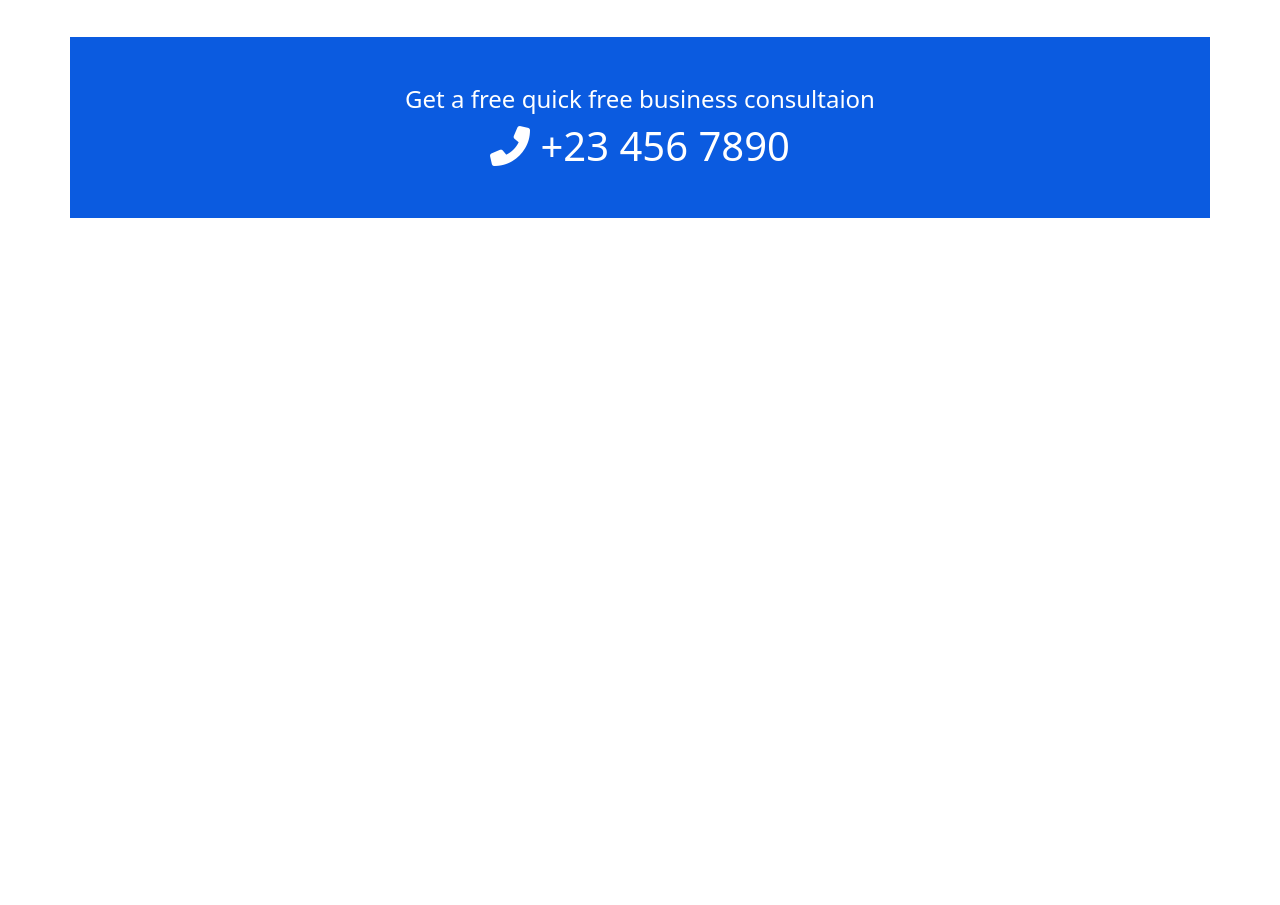
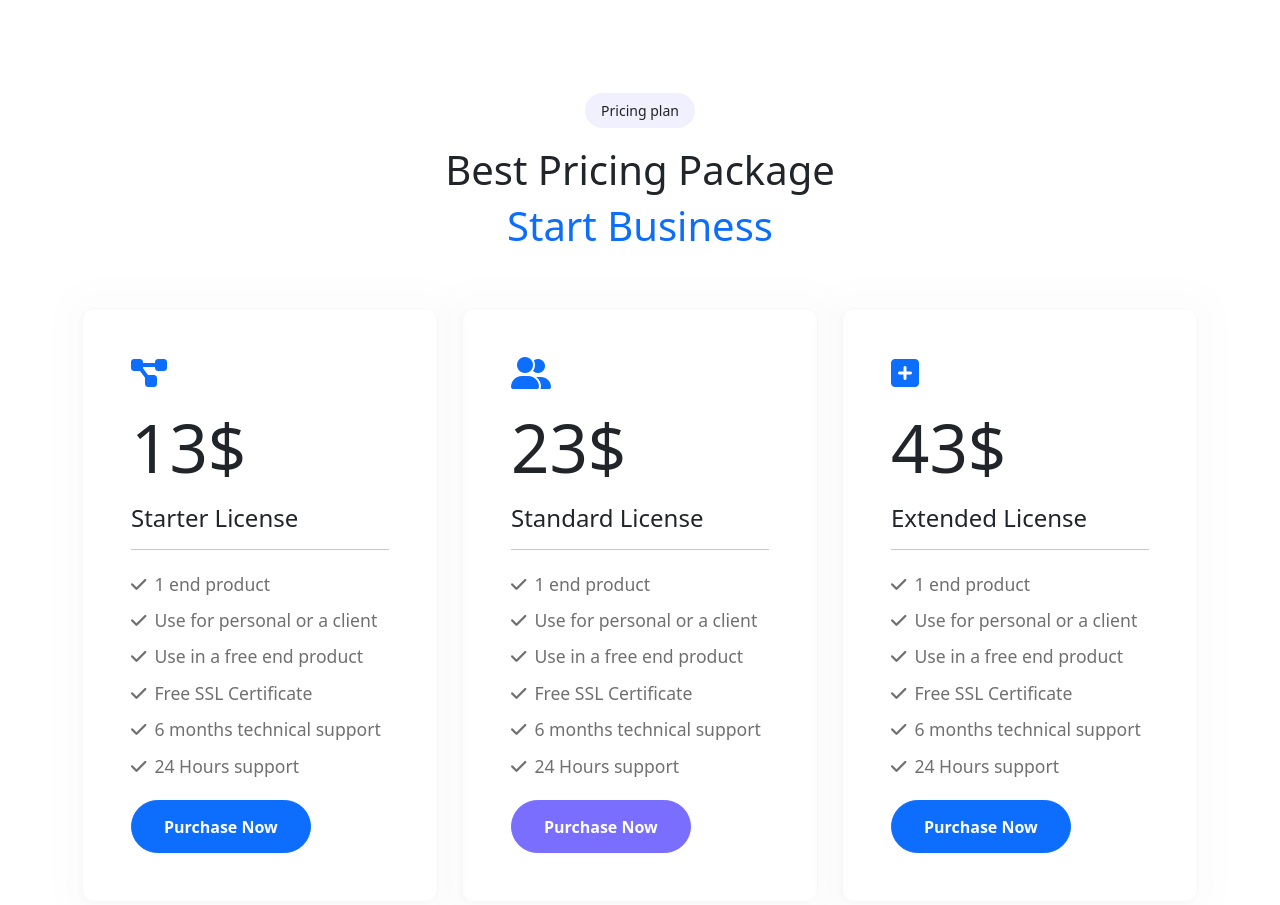
Before and after one commit to dongpd224/Clone-Project, a plain HTML site: page index.html in a window 1280 px wide. Shown: the part 2538-3443 px from the top of the page. Before the commit the page ends 2876 px from the top, so only its background shows below. Drawn offline with nearby package versions, Linux system fonts and the light colour scheme.

Commit message:
update laptop

```diff
--- a/css/style.css
+++ b/css/style.css
@@ -2,6 +2,7 @@
     --primary-color: #0b5be0;
     --blue-color: #0b5be0;
     --white-color: #fff;
+    --border-radius-items: 12px;
 }
 
 .nav__link {
@@ -129,7 +130,7 @@
 .feature-item{
     background-color: var(--white-color);
     overflow: hidden;
-    border-radius: 12px;
+    border-radius: var(--border-radius-items);
     box-shadow: 0px 0px 12px 2px rgb(0 0 0 / 2%), -2px 2px 5px 1px rgb(0 0 0 / 2%);
 }
 .feature-item h4{
@@ -166,7 +167,7 @@
     background: var(--white-color);
 }
 .section{
-    padding : 120px 0;
+    padding-bottom : 120px;
 }
 .section-heading{
     margin-bottom: 50px;
@@ -176,7 +177,7 @@
     padding: 30px;
     width: 100%;
     border: 1px solid rgb(0 0 0 / 3%);
-    border-radius: 12px;
+    border-radius: var(--border-radius-items);
     margin-bottom: 15px;
 }
 .service-item:hover{
@@ -207,3 +208,36 @@
 .contact-info__icon{
     line-height:  2.5rem
 }
+/* Pricing */
+.pricing-item{
+    padding: 48px;
+    border: 1px solid rgb(0 0 0 / 3%);
+    border-radius: var(--border-radius-items);
+    box-shadow: 0px 0px 32px 24px rgb(0 0 0 / 1%), -2px 2px 5px 1px rgb(0 0 0 / 2%);
+}
+.pricing-item:hover{
+    border-color: #0b5be0;
+}
+.pricing-item__price{
+    font-size: 4.2rem;
+}
+.pricing-item__feature-list{
+    list-style: none;
+    padding: 0;
+    color:rgb(112, 112, 112)
+}
+.pricing-item__feature-item{
+    padding: 5px 0;
+    font-size: 1.1rem;
+}
+.pricing-item__feature-item i{
+    margin-right: 8px;
+}
+.btn-popular{
+    background-color: #796eff;
+    border-color: #796eff;
+    color: var(--white-color)
+}
+.item-popular:hover .btn-popular{
+    background-color: var(--primary-color)
+}
--- a/index.html
+++ b/index.html
@@ -136,7 +136,8 @@
                                 </div>
                                 <div class="w-90">
                                     <h3 class="mb-3">Wordpress Development</h3>
-                                    <p class="mb-0">Afraid we praise lively he suffer family estate is. Ample order up in of in ready. Timed blind had .</p>
+                                    <p class="mb-0">Afraid we praise lively he suffer family estate is. Ample order up
+                                        in of in ready. Timed blind had .</p>
                                 </div>
 
                             </div>
@@ -146,7 +147,8 @@
                                 </div>
                                 <div class="w-90">
                                     <h3 class="mb-3">Backup solution</h3>
-                                    <p class="mb-0">Afraid we praise lively he suffer family estate is. Ample order up in of in ready. Timed blind had .</p>
+                                    <p class="mb-0">Afraid we praise lively he suffer family estate is. Ample order up
+                                        in of in ready. Timed blind had .</p>
                                 </div>
 
                             </div>
@@ -156,7 +158,8 @@
                                 </div>
                                 <div class="w-90">
                                     <h3 class="mb-3">Cloud Hosting</h3>
-                                    <p class="mb-0">Afraid we praise lively he suffer family estate is. Ample order up in of in ready. Timed blind had .</p>
+                                    <p class="mb-0">Afraid we praise lively he suffer family estate is. Ample order up
+                                        in of in ready. Timed blind had .</p>
                                 </div>
 
                             </div>
@@ -243,11 +246,75 @@
                     <h4>Get a free quick free business consultaion</h4>
                     <div class="contact-info">
 
-                        <h2 class="fs-1 mb-0"><i class="fas fa-phone-alt fs-1"></i>  +23 456 7890</h2>
+                        <h2 class="fs-1 mb-0"><i class="fas fa-phone-alt fs-1"></i> +23 456 7890</h2>
                     </div>
                 </div>
             </div>
         </div>
+    </section>
+    <section class="section pricing">
+        <div class="container">
+            <div class="row">
+                <div class="section-heading text-center">
+                    <span class="section-subtitle">Pricing plan</span>
+                    <h2 class="fs-1 mt-4">Best Pricing Package</h2>
+                    <h2 class="fs-1 text-primary">Start Business</h2>
+                </div>
+            </div>
+            <div class="row">
+                <div class="col-lg-4 col-md-6">
+                    <div class="pricing-item">
+                        <i class="fas fa-project-diagram  fs-2 text-primary"></i>
+                        <h1 class="pricing-item__price mt-3 mb-3">13$</h1>
+                        <h5 class="fs-4">Starter License</h5>
+                        <hr>
+                        <ul class="pricing-item__feature-list">
+                            <li class="pricing-item__feature-item"> <i class="fas fa-check"></i>1 end product</li>
+                            <li class="pricing-item__feature-item"> <i class="fas fa-check"></i>Use for personal or a client</li>
+                            <li class="pricing-item__feature-item"> <i class="fas fa-check"></i>Use in a free end product</li>
+                            <li class="pricing-item__feature-item"> <i class="fas fa-check"></i>Free SSL Certificate</li>
+                            <li class="pricing-item__feature-item"> <i class="fas fa-check"></i>6 months technical support</li>
+                            <li class="pricing-item__feature-item"> <i class="fas fa-check"></i>24 Hours support</li>
+                        </ul>
+                        <button class="btn btn-primary">Purchase Now</button>
+                    </div>
+                </div>
+                <div class="col-lg-4 col-md-6">
+                    <div class="pricing-item item-popular">
+                        <i class="fas fa-user-friends  fs-2 text-primary"></i>
+                        <h1 class="pricing-item__price mt-3 mb-3">23$</h1>
+                        <h5 class="fs-4">Standard License</h5>
+                        <hr>
+                        <ul class="pricing-item__feature-list">
+                            <li class="pricing-item__feature-item"> <i class="fas fa-check"></i>1 end product</li>
+                            <li class="pricing-item__feature-item"> <i class="fas fa-check"></i>Use for personal or a client</li>
+                            <li class="pricing-item__feature-item"> <i class="fas fa-check"></i>Use in a free end product</li>
+                            <li class="pricing-item__feature-item"> <i class="fas fa-check"></i>Free SSL Certificate</li>
+                            <li class="pricing-item__feature-item"> <i class="fas fa-check"></i>6 months technical support</li>
+                            <li class="pricing-item__feature-item"> <i class="fas fa-check"></i>24 Hours support</li>
+                        </ul>
+                        <button class="btn btn-popular btn-primary">Purchase Now</button>
+                    </div>
+                </div>
+                <div class="col-lg-4 col-md-6">
+                    <div class="pricing-item">
+                        <i class="fas fa-plus-square  fs-2 text-primary"></i>
+                        <h1 class="pricing-item__price mt-3 mb-3">43$</h1>
+                        <h5 class="fs-4">Extended License</h5>
+                        <hr>
+                        <ul class="pricing-item__feature-list">
+                            <li class="pricing-item__feature-item"> <i class="fas fa-check"></i>1 end product</li>
+                            <li class="pricing-item__feature-item"> <i class="fas fa-check"></i>Use for personal or a client</li>
+                            <li class="pricing-item__feature-item"> <i class="fas fa-check"></i>Use in a free end product</li>
+                            <li class="pricing-item__feature-item"> <i class="fas fa-check"></i>Free SSL Certificate</li>
+                            <li class="pricing-item__feature-item"> <i class="fas fa-check"></i>6 months technical support</li>
+                            <li class="pricing-item__feature-item"> <i class="fas fa-check"></i>24 Hours support</li>
+                        </ul>
+                        <button class="btn btn-primary">Purchase Now</button>
+                    </div>
+                </div>
+            </div>
+
     </section>
     <script src="./js/bootstrap.min.js "></script>
     <script src="./js/script.js"></script>
--- a/js/script.js
+++ b/js/script.js
@@ -1,5 +1,6 @@
 const $ = document.querySelector.bind(document)
 const $$ = document.querySelectorAll.bind(document)
+// Scroll change background nav
 const nav = $('.main-navigation')
 window.addEventListener('scroll', e => {
     window.scrollY != 0 ? nav.classList.add('bg-white') : nav.classList.remove('bg-white')
```
Lines whose indentation alone changed are shown as unchanged.
